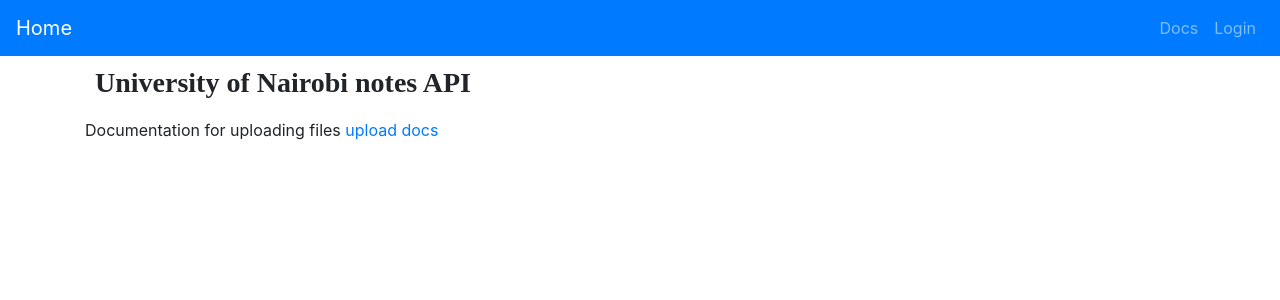
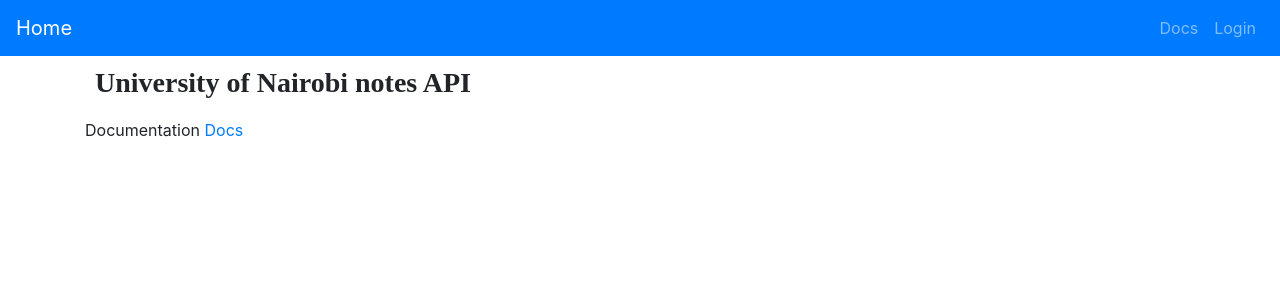
Before and after one commit to alexmagwe/biblioteca, a Flask app: page /home in a window 1280 px wide. Shown: the top 300 px of the page. Run offline with Flask 2, Linux system fonts and the light colour scheme; some libraries are stand-ins or nearby versions; some web fonts are replaced.

Commit message:
Update home.html

```diff
--- a/app/templates/home.html
+++ b/app/templates/home.html
@@ -2,6 +2,6 @@
 {%block content%}
 <div class='api-home container'>
 <h3>University of Nairobi notes API</h3>
-Documentation for uploading files <a href="{{url_for('api.docs')+'#upload-section'}}">upload docs</a>
+Documentation <a href="{{url_for('api.docs')+'#upload-section'}}">Docs</a>
 </p></div>
 {%endblock%}
```
